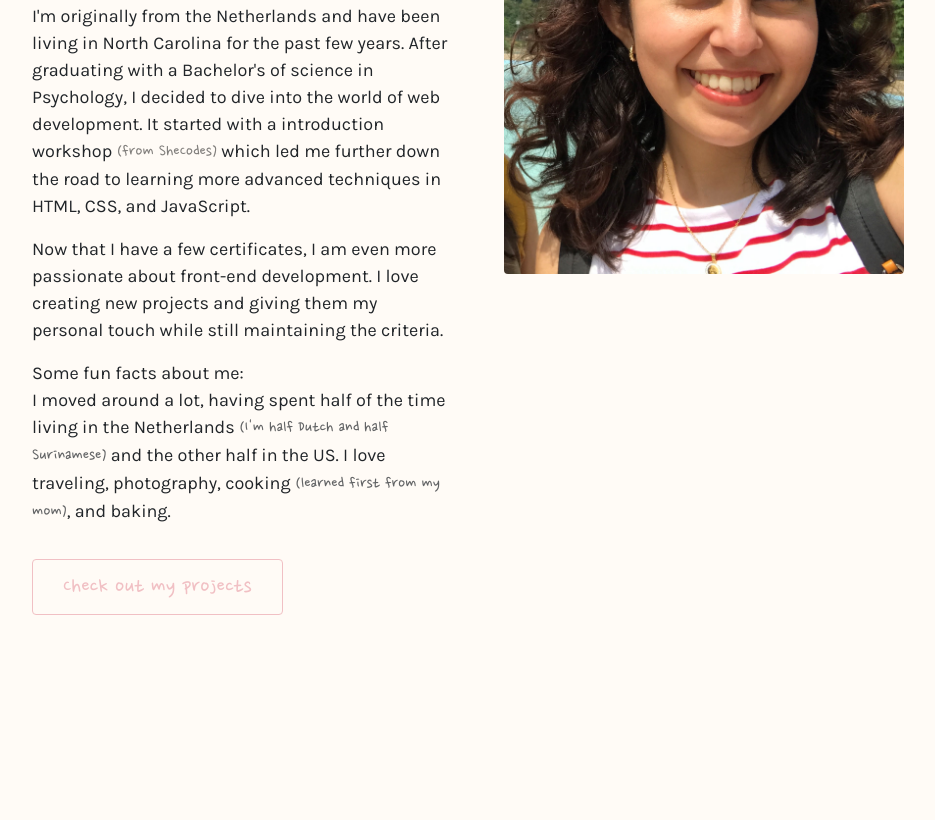
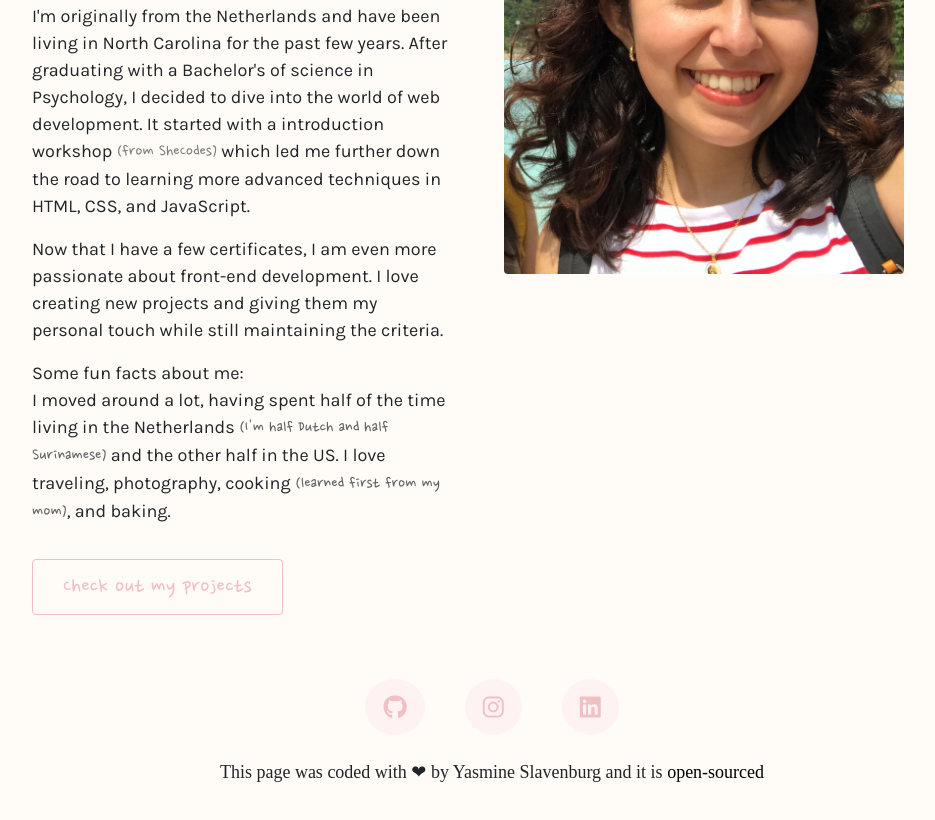
Before and after one commit to yasminesl/portfolio-website-developer, a plain HTML site: page about.html in a window 1280 px wide. Shown: the part 455-1275 px from the top of the page, without its empty margins (148-1083 px from the left). Before the commit the page ends 1246 px from the top, so only its background shows below. Drawn offline with nearby package versions, Linux system fonts and the light colour scheme; a web font is replaced by a local one.

Commit message:
Added footer

```diff
--- a/about.html
+++ b/about.html
@@ -87,6 +87,37 @@
           />
         </div>
       </div>
+      <footer>
+        <div class="social-links d-flex justify-content-center mt-5">
+          <a
+            href="https://www.github.com/yasminesl"
+            target="_blank"
+            title="GitHub"
+            ><i class="fa-brands fa-github"></i
+          ></a>
+          <a
+            href="https://www.instagram.com/_yasmine.sl/"
+            target="_blank"
+            title="Instagram"
+            ><i class="fa-brands fa-instagram"></i
+          ></a>
+          <a
+            href="https://www.linkedin.com/in/yasmine-slavenburg/"
+            target="_blank"
+            title="LinkedIn"
+            ><i class="fa-brands fa-linkedin"></i
+          ></a>
+        </div>
+        <p class="text-center mt-4">
+          This page was coded with ❤ by Yasmine Slavenburg and it is
+          <a
+            href="https://www.github.com/yasminesl/portfolio-photography-project"
+            target="_blank"
+            title="GitHub"
+            >open-sourced</a
+          >
+        </p>
+      </footer>
     </div>
   </body>
 </html>
```
Also changed, not shown: index.html (+2 -2 lines), work.html (+31 -0 lines).
